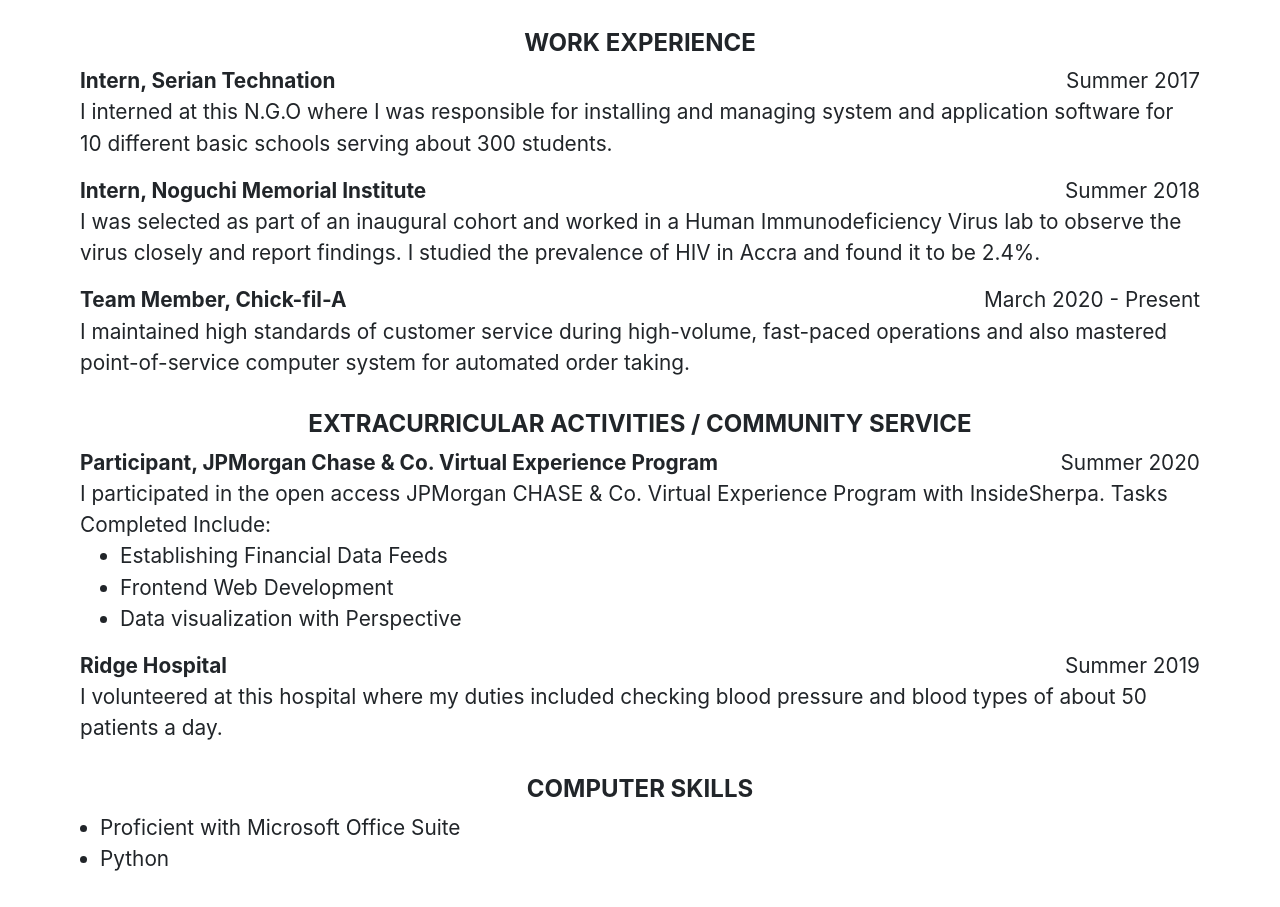
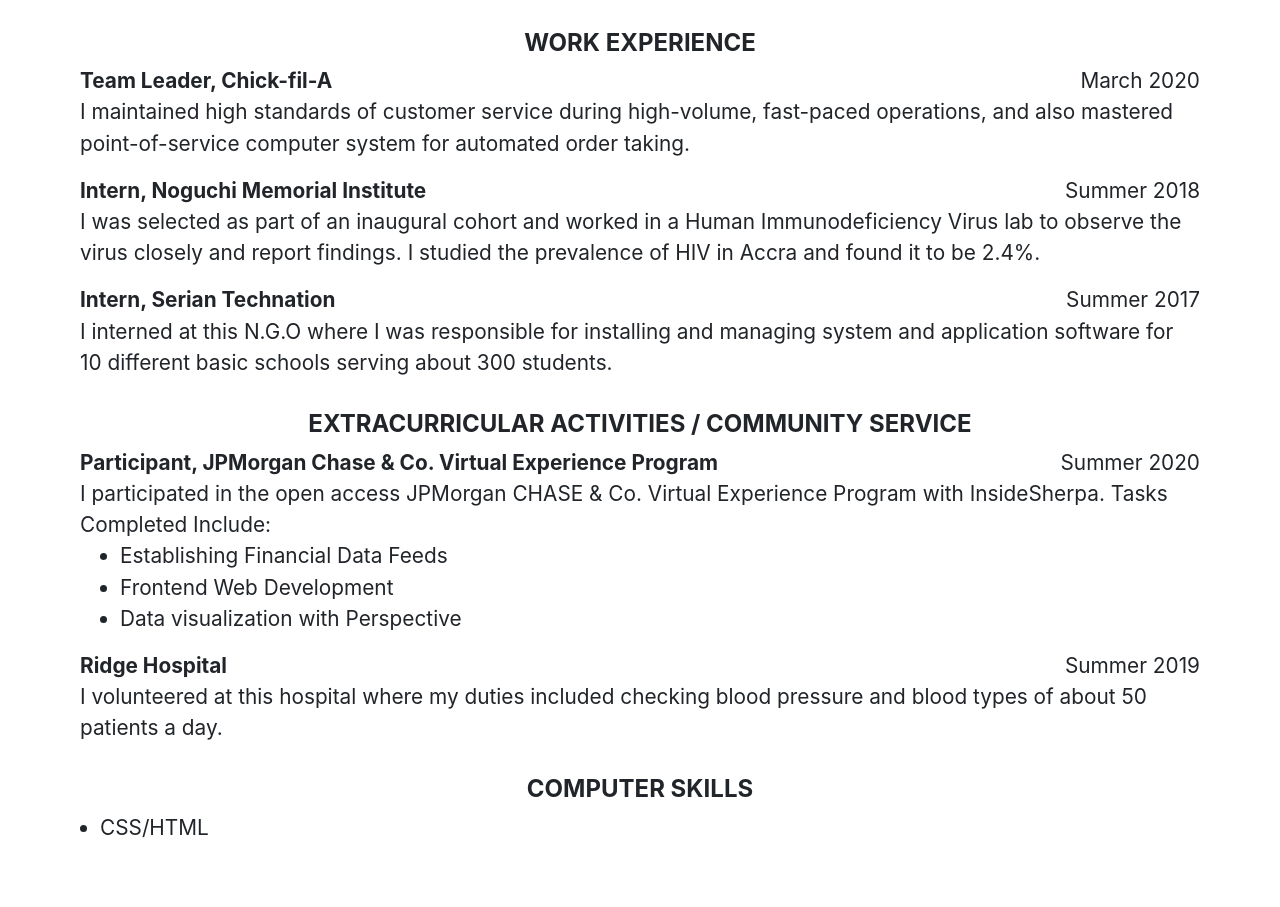
Before and after one commit to ikasare/resume, a plain HTML site: page index.html in a window 1280 px wide. Shown: the part 458-1365 px from the top of the page. After the commit the page ends 1333 px from the top, so only its background shows below. Drawn offline with nearby package versions, Linux system fonts and the light colour scheme.

Commit message:
Update index.html

```diff
--- a/index.html
+++ b/index.html
@@ -66,10 +66,10 @@
     <div class="part">
         <h4 class="big-heading">WORK EXPERIENCE</h4>
         <p class="part-par">
-            <strong>Intern, Serian Technation</strong> <span class="work-year">Summer 2017</span>
+            <strong>Team Leader, Chick-fil-A</strong> <span class="work-year">March 2020</span>
         </p>
         <p>
-            I interned at this N.G.O where I was responsible for installing and managing system and application software for 10 different basic schools serving about 300 students.
+             I maintained high standards of customer service during high-volume, fast-paced operations, and also mastered point-of-service computer system for automated order taking.
         </p>
 
 
@@ -81,10 +81,10 @@
         </p>
 
         <p class="part-par">
-            <strong>Team Member, Chick-fil-A</strong> <span class="work-year">March 2020 - Present</span>
+            <strong>Intern, Serian Technation</strong> <span class="work-year">Summer 2017</span>
         </p>
         <p>
-            I maintained high standards of customer service during high-volume, fast-paced operations and also mastered point-of-service computer system for automated order taking.
+           I interned at this N.G.O where I was responsible for installing and managing system and application software for 10 different basic schools serving about 300 students.
         </p>
     </div>
 
@@ -113,8 +113,8 @@
     <div class="part">
         <h4 class="big-heading">COMPUTER SKILLS</h4>
         <ul class="bullet">
-            <li>Proficient with Microsoft Office Suite</li>
-            <li>Python</li>
+            <liPython</li>
+            <li>CSS/HTML</li>
         </ul>
     </div>
 
```
